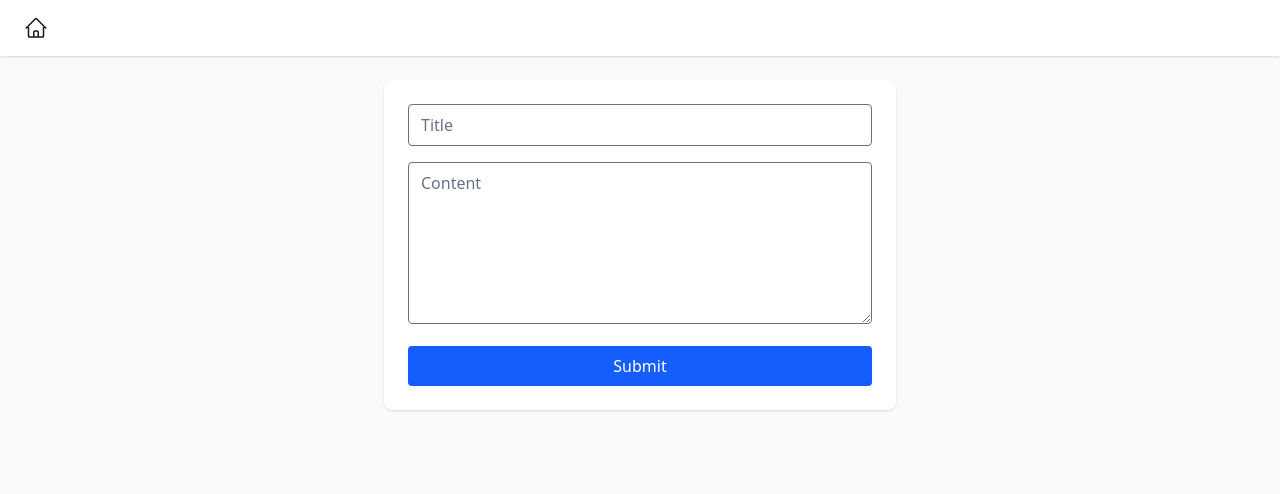
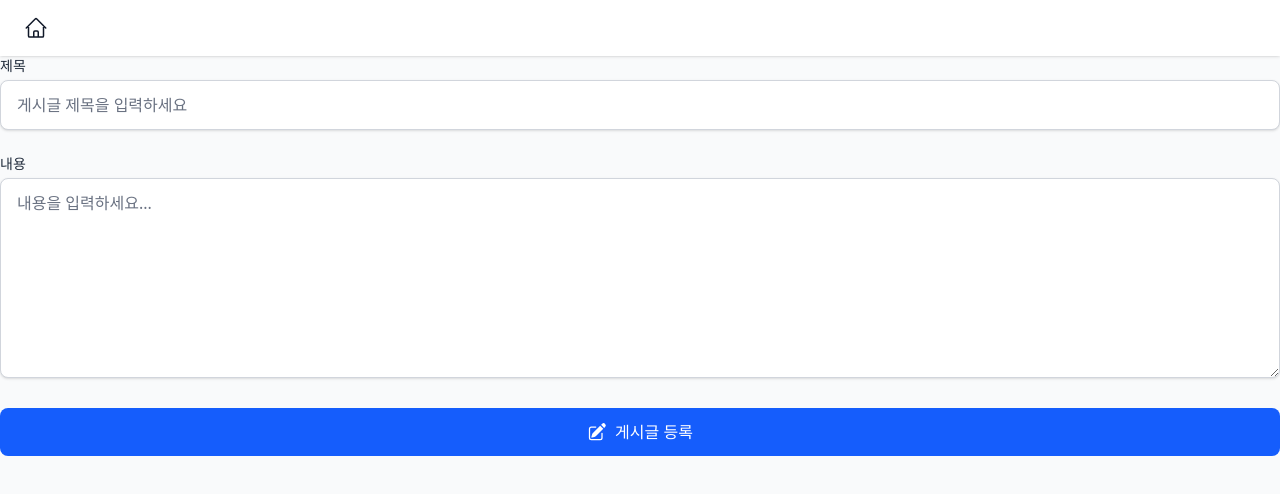
Before and after one commit to chachohee/DevLog-Frontend, a React (Vite) app: page /posts/1/edit in a window 1280 px wide. Shown: the top 494 px of the page. Built offline with nearby package versions, Linux system fonts and the light colour scheme; no server answers.

Commit message:
게시글 작성페이지 리뉴얼

```diff
--- a/src/components/PostForm.tsx
+++ b/src/components/PostForm.tsx
@@ -1,4 +1,5 @@
 import React, { useState, useEffect } from "react";
+import { PencilSquareIcon } from "@heroicons/react/24/solid";
 
 interface PostFormProps {
     initialTitle?: string;
@@ -6,11 +7,14 @@ interface PostFormProps {
     onSubmit: (title: string, content: string) => void;
 }
 
-const PostForm: React.FC<PostFormProps> = ({ initialTitle = "", initialContent = "", onSubmit }) => {
+const PostForm: React.FC<PostFormProps> = ({
+    initialTitle = "",
+    initialContent = "",
+    onSubmit,
+}) => {
     const [title, setTitle] = useState(initialTitle);
     const [content, setContent] = useState(initialContent);
 
-    // initialTitle과 initialContent가 변경될 때 state 업데이트
     useEffect(() => {
         setTitle(initialTitle);
         setContent(initialContent);
@@ -22,25 +26,42 @@ const PostForm: React.FC<PostFormProps> = ({ initialTitle = "", initialContent =
     };
 
     return (
-        <form onSubmit={handleSubmit} className="max-w-lg mx-auto mt-6 p-6 bg-white dark:bg-gray-800 shadow rounded-lg space-y-4 text-gray-900 dark:text-white">
+        <form
+            onSubmit={handleSubmit}
+            className="space-y-6 text-gray-800"
+        >
+            {/* 타이틀 필드 */}
+            <div>
+                <label className="block text-sm font-medium mb-1">제목</label>
                 <input
                     type="text"
-                placeholder="Title"
+                    placeholder="게시글 제목을 입력하세요"
                     value={title}
                     onChange={(e) => setTitle(e.target.value)}
-                className="w-full px-3 py-2 border rounded focus:outline-none focus:ring focus:ring-blue-300 dark:bg-gray-700 dark:border-gray-600"
+                    className="w-full px-4 py-3 border border-gray-300 rounded-lg shadow-sm focus:outline-none focus:ring-2 focus:ring-blue-400 focus:border-transparent transition"
                     required
                 />
+            </div>
+
+            {/* 내용 필드 */}
+            <div>
+                <label className="block text-sm font-medium mb-1">내용</label>
                 <textarea
-                placeholder="Content"
+                    placeholder="내용을 입력하세요..."
                     value={content}
                     onChange={(e) => setContent(e.target.value)}
-                className="w-full px-3 py-2 border rounded focus:outline-none focus:ring focus:ring-blue-300 dark:bg-gray-700 dark:border-gray-600"
-                rows={6}
+                    className="w-full px-4 py-3 border border-gray-300 rounded-lg shadow-sm focus:outline-none focus:ring-2 focus:ring-blue-400 focus:border-transparent transition resize-y min-h-[200px]"
                     required
                 />
-            <button type="submit" className="w-full bg-blue-600 text-white py-2 rounded hover:bg-blue-700 transition">
-                Submit
+            </div>
+
+            {/* 제출 버튼 */}
+            <button
+                type="submit"
+                className="w-full inline-flex items-center justify-center gap-2 bg-blue-600 text-white font-medium py-3 rounded-lg hover:bg-blue-700 transition"
+            >
+                <PencilSquareIcon className="w-5 h-5" />
+                게시글 등록
             </button>
         </form>
     );
--- a/src/pages/post/PostCreatePage.tsx
+++ b/src/pages/post/PostCreatePage.tsx
@@ -18,5 +18,18 @@ export default function PostCreatePage() {
         }
     };
 
-    return <PostForm onSubmit={handleSubmit} />;
+    return (
+        <div className="min-h-screen bg-gradient-to-br from-blue-50 to-indigo-100 py-20 px-4">
+            <div className="max-w-3xl mx-auto">
+                <div className="text-center mb-10">
+                    <h1 className="text-4xl font-bold text-gray-800 mb-2">📝 새 게시글 작성</h1>
+                    <p className="text-gray-600 text-lg">공유하고 싶은 내용을 자유롭게 작성해보세요</p>
+                </div>
+
+                <div className="bg-white rounded-xl shadow-lg p-8 border border-gray-100">
+                    <PostForm onSubmit={handleSubmit} />
+                </div>
+            </div>
+        </div>
+    );
 }
```
Lines whose indentation alone changed are shown as unchanged.
